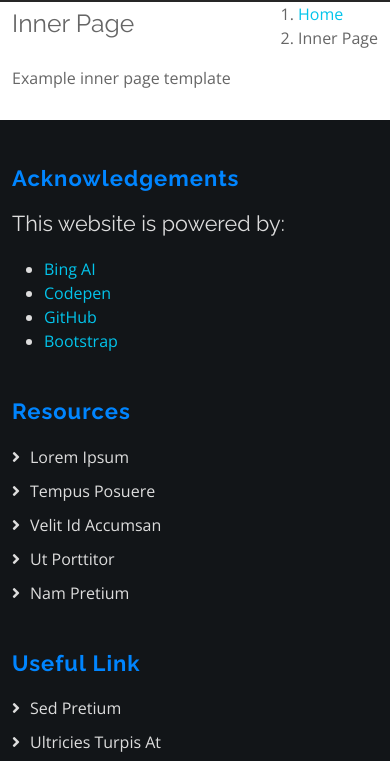
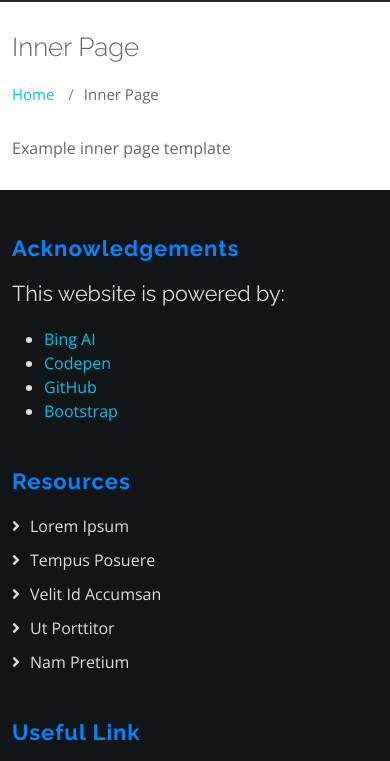
Before and after one commit to Scteenmastan/Scteenmastan.github.io, a plain HTML site: page assets/pages/inner-page.html in a window 390 px wide. Shown: the part 58-819 px from the top of the page. Drawn offline with nearby package versions, Linux system fonts and the light colour scheme.

Commit message:
Update style.css

```diff
--- a/assets/css/style.css
+++ b/assets/css/style.css
@@ -1696,6 +1696,51 @@ section {
   }
 }
 
+/*--------------------------------------------------------------
+# Breadcrumbs
+--------------------------------------------------------------*/
+.breadcrumbs {
+  padding: 30px 0;
+}
+
+.breadcrumbs h2 {
+  font-size: 26px;
+  font-weight: 300;
+}
+
+.breadcrumbs ol {
+  display: flex;
+  flex-wrap: wrap;
+  list-style: none;
+  padding: 0;
+  margin: 0;
+  font-size: 15px;
+}
+
+.breadcrumbs ol li+li {
+  padding-left: 10px;
+}
+
+.breadcrumbs ol li+li::before {
+  display: inline-block;
+  padding-right: 10px;
+  color: gray;
+  content: "/";
+}
+
+@media (max-width: 768px) {
+  .breadcrumbs .d-flex {
+    display: block !important;
+  }
+
+  .breadcrumbs ol {
+    display: block;
+  }
+
+  .breadcrumbs ol li {
+    display: inline-block;
+  }
+}
 
 /*--------------------------------------------------------------
 # Footer
```
